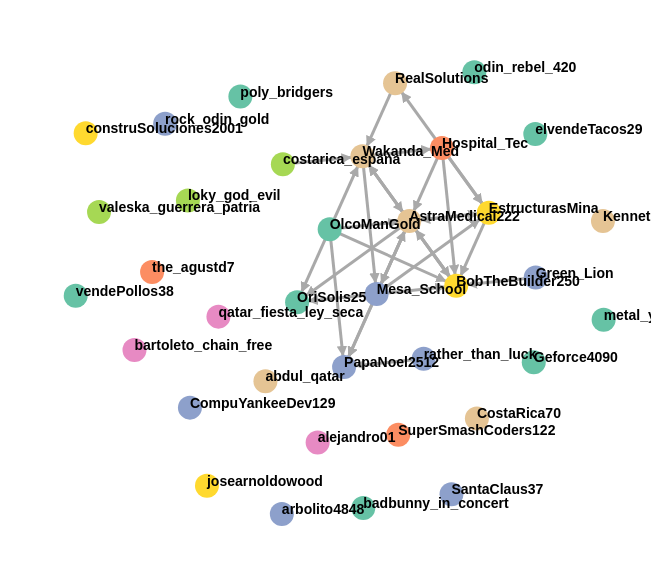
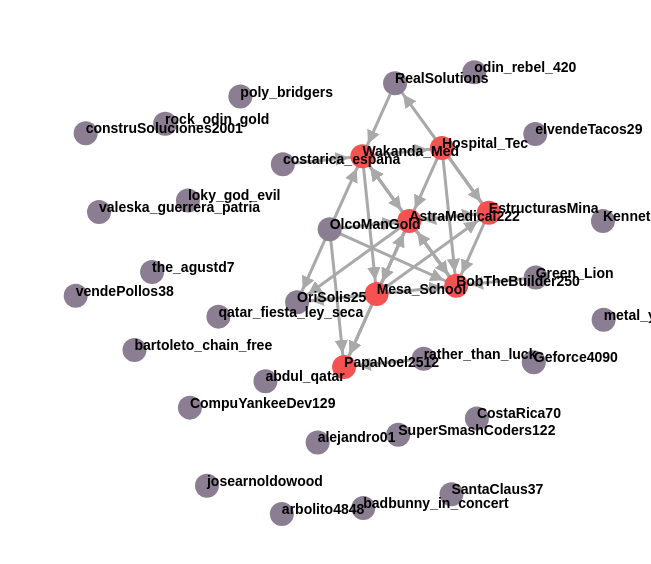
Before and after one commit to EduardoGC715/Caso_5_ED, a plain HTML site: page Output/index.html in a window 1280 px wide. Shown: the part 262-826 px from the top of the page, without its empty margins (629-1280 px from the left). Drawn offline with nearby package versions, Linux system fonts and the light colour scheme.

Commit message:
Implementado HTML de cadenas de valor

```diff
--- a/Output/index.html
+++ b/Output/index.html
@@ -18,42 +18,42 @@
 
     var graphData = {
         nodes: [
-            { name: "alejandro01", offer: "Ofrezco casa en la playa con vistas al mar", demand: "", postdate: "24/07/2024", colorID: "3"},
-            { name: "Geforce4090", offer: "Vendemos tarjetas gráficas de la marca Nvidia a un precio razonable. Son dirigidas para jugar video juegos en la computadora y son los componentes más poderosos del mercado.", demand: "Video juegos con una calidad de gráficos muy alta para aprovechar el poder que ofrecen las tarjetas gráficas Nvidia.", postdate: "24/07/2024", colorID: "0"},
-            { name: "CostaRica70", offer: "", demand: "Necesitamos una fuente de entretenimiento, ya sea de música, conciertos, video juegos, o deportes, para consolar y entretener a una nación decepcionada y en duelo.", postdate: "24/07/2024", colorID: "6"},
-            { name: "abdul_qatar", offer: "comida a domicilio, seguimos dietas, productos orgánicos, planes semanales y mensuales", demand: "pollo, vegetales, carne, legumbres, cerdo, arroz, frijoles, platano", postdate: "24/07/2024", colorID: "6"},
-            { name: "costarica_espana", offer: "disenadores y programadores en muchos lenguajes de programacion, sin experiencia pero programan bonito.", demand: "entrenadores de futbol para ver si los programadores crean una nueva seleccion.", postdate: "24/07/2024", colorID: "4"},
-            { name: "valeska_guerrera_patria", offer: " ", demand: "necesito martillos vikingos programables con python o java para crear un ejercito y conquistar todos los planteas del sistema solar. ", postdate: "24/07/2024", colorID: "4"},
-            { name: "rather_than_luck", offer: "abonos, herramientas, piedras para el jardin a precios competitivos, atendemos en todo el país. productos 100% orgánicos.", demand: "mallas metálicas, cedazos, cuerdas y servicios de transporte como camiones", postdate: "24/07/2024", colorID: "2"},
-            { name: "loky_god_evil", offer: "deportes de ataque y defensa como futbol, competencias y conquista de planetas.", demand: "martillos vikingos con super poderes, de cualquier tamaño, parecidos a los de mi hermano.", postdate: "24/07/2024", colorID: "4"},
-            { name: "bartoleto_chain_free", offer: "entrenamientos en futbol, tenis, natacion en nuestro sport center. precios por hora y por mes.", demand: "implementos deportivos de alta calidad, mantenimiento de jardines y martillos vikingos. ", postdate: "24/07/2024", colorID: "3"},
-            { name: "qatar_fiesta_ley_seca", offer: "decoración y diseño de jardínes de lujo. vamos a cualquier parte del país, usamos zacate, piedra, flores y plantas endémicas. ", demand: "ando en busca de abono organico especialmente enriquecido con cuita de gallina y aves similares", postdate: "24/07/2024", colorID: "3"},
-            { name: "odin_rebel_420", offer: "fabrico martillos de dioses vikingos XL, XXL y más. Útiles para paredes, ladrones, casos, enderezar carros, romper piedra y arreglar código programado hecho en cobol. ", demand: " ", postdate: "24/07/2024", colorID: "0"},
-            { name: "OriSolis25", offer: "Tengo un salon de eventos donde se pueden realizar conciertos a todo volumen y llenos de gente, especialmente de regueton.", demand: "Necesito programadores para desarrollar una aplicacion para vender tiquetes y tambien necesito proveedores de comida, como tacos, pollo, y hamburguesas", postdate: "24/07/2024", colorID: "0"},
-            { name: "poly_bridgers", offer: "Somos una empresa constructora de puentes hechos con materiales de calidad. Hemos construido puentes en ciudades como Lóndres, San Francisco, Tokyo y San José.", demand: "Necesitamos materiales de construcción de alta calidad para construir nuestros puentes.", postdate: "24/07/2024", colorID: "0"},
-            { name: "Green_Lion", offer: "Vendemos botellas hechas de un material a base de bambú, por lo que son amigables con el ambiente. Las botellas son biodegradables y se podrían usar para tomar agua, café, jugo y más.", demand: "Necesitamos un servicio de envíos rápidos para que nuestros clientes reciban sus botellas el mismo día que las compran.", postdate: "24/07/2024", colorID: "2"},
-            { name: "SuperSmashCoders122", offer: "Desarrollamos video juegos extremadamente divertidos que ofrecen cientas de horas de entretenimiento. Los jugadores pueden jugar en línea o localmente.", demand: "Buscamos un compositor de música que pueda trabajar con diferentes géneros musicales para que componga la música de nuestros juegos.", postdate: "24/07/2024", colorID: "1"},
-            { name: "PapaNoel2512", offer: "Brindamos un servicio de recepción y envíos de paquetes a una escala mundial. El tiempo estimado de envío es de una noche hasta un día completo gracias a nuestros vehículos de gran velocidad.", demand: "Necesitamos muchos arbolitos de pino para decorar nuestro almacén de productos para la época navideña. Se prefieren buenos precios.", postdate: "24/07/2024", colorID: "2"},
-            { name: "SantaClaus37", offer: "Brindamos", demand: "un", postdate: "24/07/2024", colorID: "2"},
-            { name: "the_agustd7", offer: "composicion de letras y beats de diferentes generos musicales", demand: "artistas musicales talentosos con facilidad de adaptarse facilmente a un proyecto musical", postdate: "24/07/2024", colorID: "1"},
-            { name: "Kenneth483883", offer: "vendo", demand: "", postdate: "24/07/2024", colorID: "6"},
-            { name: "arbolito4848", offer: "se vende arbolitos de pino a buen precio", demand: "", postdate: "24/07/2024", colorID: "2"},
-            { name: "BobTheBuilder250", offer: "Vendemos materiales para la construcción de edificios, casas y proyectos de la más alta calidad. Adicionalmente, tenemos un gran equipo de ingenieros civiles con mucha experiencia en el desarrollo de infraestructura pública.", demand: "Ocupo una institución educativa para mis hijos, quienes poseen gran talento para las áreas STEM, y quienes desean ser futuros ingenieros.", postdate: "24/07/2024", colorID: "5"},
-            { name: "OlcoManGold", offer: "Me desempeño como programador y desarrollador de software. Tengo mucha experiencia tras trabajar once años en la industria. Soy experto en lenguajes como Python y me especializo en el desarrollo del firmware para dispositivos", demand: "Soy aficionado a la gastronomía mexicana, por lo que necesito poder almorzar tacos de pollo, ya sea asado, frito o al ajillo, todos los días y desde un punto de venta accesible.", postdate: "24/07/2024", colorID: "0"},
-            { name: "CompuYankeeDev129", offer: "Soy un ingeniero en computación con cuatro años de experiencia. He trabajado como programador en Python y Java en empresas desarrolladoras de software como RealSolutions.", demand: "Busco entretenimiento. Me gustaría asistir a un concierto de 2 horas con el estadio lleno de gente y no me preocupa la falta de complejidad armónica en los acordes ya que me gusta el reguetón.", postdate: "24/07/2024", colorID: "2"},
-            { name: "Mesa_School", offer: "Somos una institución educativa para niños y adolescentes talentosos que busca explotar su potencial intelectual desarrollando sus habilidades STEM para llegar a ser los futuros ingenieros en computación.", demand: "Necesitamos medicamentos para los estudiantes de la escuela, especialmente para los niños de primaria ya que las enfermedades respiratorias tienen una alta incidencia en la población estudiantil.", postdate: "24/07/2024", colorID: "2"},
-            { name: "AstraMedical222", offer: "Somos una empresa farmacéutica que desarrolla medicamentos para combatir enfermedades respiratorias para niños de escuela con factores de riesgo.", demand: "Necesitamos dispositivos médicos de alta tecnología y calidad para ayudarnos en nuestro trabajo de investigación de medicamentos para tratar enfermedades respiratorias infantiles.", postdate: "24/07/2024", colorID: "6"},
-            { name: "construSoluciones2001", offer: "Ofrecemos mano de obra y materiales para la construccion de su casa, edificio o proyect", demand: "Materiales de construccion de las mas alta claidad e ingenieros con experiencia", postdate: "24/07/2024", colorID: "5"},
-            { name: "RealSolutions", offer: "Somos una empresa desarrolladora de software. Contamos con un equipo de programadores con mucha experiencia y conocimientos en muchos lenguajes como Python. Nuestros ingenieros en computación pueden trabajar en todo tipo de dispositivos.", demand: "Necesitamos un edificio de oficinas para acomodar a nuestro equipo de cincuenta personas. Debe poder tener altas velocidades de Internet, ser moderno y tecnológico.", postdate: "24/07/2024", colorID: "6"},
-            { name: "EstructurasMina", offer: "Somos una empresa constructora que construye edificios de oficinas modernos y espaciosos. Nuestros edificios pueden acomodar la última tecnología fácilmente y están diseñados para tener altas velocidades de internet.", demand: "Un convenio con una institución de salud para atender a nuestros empleados que resulten lesionados por accidentes en el área laboral para que se recuperen rápidamente.", postdate: "24/07/2024", colorID: "5"},
-            { name: "Hospital_Tec", offer: "Somos una institución que brinda un servicio de alta calidad en el área de la salud. Nos especializamos en tratar lesiones provocadas por accidentes en el área de trabajo.", demand: "Necesitamos dispositivos médicos de alta calidad y tecnología, hechos de metales resistentes, para sacar radiografías de fracturas, resonancias magnéticas, y quirófanos.", postdate: "24/07/2024", colorID: "1"},
-            { name: "Wakanda_Med", offer: "Vendemos máquinas con fines médicos de alta tecnología y calidad, hechas de metales exóticos, para tratamientos de enfermedades o heridas fatales.", demand: "Necesitamos muchos programadores con mucha experiencia para desarrollar el software de nuestros dispositivos médicos", postdate: "24/07/2024", colorID: "6"},
-            { name: "vendePollos38", offer: "Se vende pollo asado, frito o al ajillo", demand: "carne de pollo de la más alta calidad y aceite", postdate: "24/07/2024", colorID: "0"},
-            { name: "elvendeTacos29", offer: "venta de tacos al estilo mexicano tradicional ", demand: "Verduras frescas de la más alta calidad y carne de res o cerdo", postdate: "24/07/2024", colorID: "0"},
-            { name: "badbunny_in_concert", offer: "conciertos a estadio lleno de gente escuchando pum pum con el mismo acorde por 2 horas", demand: "transporte y seguridad en todos los paises que visita y mucha fiesta tambien", postdate: "24/07/2024", colorID: "0"},
-            { name: "rock_odin_gold", offer: "soy programador python con experiencia", demand: "", postdate: "24/07/2024", colorID: "2"},
-            { name: "metal_year_2000", offer: "", demand: "requiero de 5 ingenieros en computación con 8 años de experiencia, conocimientos en python.", postdate: "24/07/2024", colorID: "0"},
-            { name: "josearnoldowood", offer: "esta es la oferta", demand: "esta es la demanda", postdate: "24/07/2024", colorID: "5"},
+            { name: "alejandro01", offer: "Ofrezco casa en la playa con vistas al mar", demand: "", postdate: "25/08/2023", colorID: "0"},
+            { name: "Geforce4090", offer: "Vendemos tarjetas gráficas de la marca Nvidia a un precio razonable. Son dirigidas para jugar video juegos en la computadora y son los componentes más poderosos del mercado.", demand: "Video juegos con una calidad de gráficos muy alta para aprovechar el poder que ofrecen las tarjetas gráficas Nvidia.", postdate: "25/08/2023", colorID: "0"},
+            { name: "CostaRica70", offer: "", demand: "Necesitamos una fuente de entretenimiento, ya sea de música, conciertos, video juegos, o deportes, para consolar y entretener a una nación decepcionada y en duelo.", postdate: "25/08/2023", colorID: "0"},
+            { name: "abdul_qatar", offer: "comida a domicilio, seguimos dietas, productos orgánicos, planes semanales y mensuales", demand: "pollo, vegetales, carne, legumbres, cerdo, arroz, frijoles, platano", postdate: "25/08/2023", colorID: "0"},
+            { name: "costarica_espana", offer: "disenadores y programadores en muchos lenguajes de programacion, sin experiencia pero programan bonito.", demand: "entrenadores de futbol para ver si los programadores crean una nueva seleccion.", postdate: "25/08/2023", colorID: "0"},
+            { name: "valeska_guerrera_patria", offer: " ", demand: "necesito martillos vikingos programables con python o java para crear un ejercito y conquistar todos los planteas del sistema solar. ", postdate: "25/08/2023", colorID: "0"},
+            { name: "rather_than_luck", offer: "abonos, herramientas, piedras para el jardin a precios competitivos, atendemos en todo el país. productos 100% orgánicos.", demand: "mallas metálicas, cedazos, cuerdas y servicios de transporte como camiones", postdate: "25/08/2023", colorID: "0"},
+            { name: "loky_god_evil", offer: "deportes de ataque y defensa como futbol, competencias y conquista de planetas.", demand: "martillos vikingos con super poderes, de cualquier tamaño, parecidos a los de mi hermano.", postdate: "25/08/2023", colorID: "0"},
+            { name: "bartoleto_chain_free", offer: "entrenamientos en futbol, tenis, natacion en nuestro sport center. precios por hora y por mes.", demand: "implementos deportivos de alta calidad, mantenimiento de jardines y martillos vikingos. ", postdate: "25/08/2023", colorID: "0"},
+            { name: "qatar_fiesta_ley_seca", offer: "decoración y diseño de jardínes de lujo. vamos a cualquier parte del país, usamos zacate, piedra, flores y plantas endémicas. ", demand: "ando en busca de abono organico especialmente enriquecido con cuita de gallina y aves similares", postdate: "25/08/2023", colorID: "0"},
+            { name: "odin_rebel_420", offer: "fabrico martillos de dioses vikingos XL, XXL y más. Útiles para paredes, ladrones, casos, enderezar carros, romper piedra y arreglar código programado hecho en cobol. ", demand: " ", postdate: "25/08/2023", colorID: "0"},
+            { name: "OriSolis25", offer: "Tengo un salon de eventos donde se pueden realizar conciertos a todo volumen y llenos de gente, especialmente de regueton.", demand: "Necesito programadores para desarrollar una aplicacion para vender tiquetes y tambien necesito proveedores de comida, como tacos, pollo, y hamburguesas", postdate: "25/08/2023", colorID: "0"},
+            { name: "poly_bridgers", offer: "Somos una empresa constructora de puentes hechos con materiales de calidad. Hemos construido puentes en ciudades como Lóndres, San Francisco, Tokyo y San José.", demand: "Necesitamos materiales de construcción de alta calidad para construir nuestros puentes.", postdate: "25/08/2023", colorID: "0"},
+            { name: "Green_Lion", offer: "Vendemos botellas hechas de un material a base de bambú, por lo que son amigables con el ambiente. Las botellas son biodegradables y se podrían usar para tomar agua, café, jugo y más.", demand: "Necesitamos un servicio de envíos rápidos para que nuestros clientes reciban sus botellas el mismo día que las compran.", postdate: "25/08/2023", colorID: "0"},
+            { name: "SuperSmashCoders122", offer: "Desarrollamos video juegos extremadamente divertidos que ofrecen cientas de horas de entretenimiento. Los jugadores pueden jugar en línea o localmente.", demand: "Buscamos un compositor de música que pueda trabajar con diferentes géneros musicales para que componga la música de nuestros juegos.", postdate: "25/08/2023", colorID: "0"},
+            { name: "PapaNoel2512", offer: "Brindamos un servicio de recepción y envíos de paquetes a una escala mundial. El tiempo estimado de envío es de una noche hasta un día completo gracias a nuestros vehículos de gran velocidad.", demand: "Necesitamos muchos arbolitos de pino para decorar nuestro almacén de productos para la época navideña. Se prefieren buenos precios.", postdate: "25/08/2023", colorID: "1"},
+            { name: "SantaClaus37", offer: "Brindamos", demand: "un", postdate: "25/08/2023", colorID: "0"},
+            { name: "the_agustd7", offer: "composicion de letras y beats de diferentes generos musicales", demand: "artistas musicales talentosos con facilidad de adaptarse facilmente a un proyecto musical", postdate: "25/08/2023", colorID: "0"},
+            { name: "Kenneth483883", offer: "vendo", demand: "", postdate: "25/08/2023", colorID: "0"},
+            { name: "arbolito4848", offer: "se vende arbolitos de pino a buen precio", demand: "", postdate: "25/08/2023", colorID: "0"},
+            { name: "BobTheBuilder250", offer: "Vendemos materiales para la construcción de edificios, casas y proyectos de la más alta calidad. Adicionalmente, tenemos un gran equipo de ingenieros civiles con mucha experiencia en el desarrollo de infraestructura pública.", demand: "Ocupo una institución educativa para mis hijos, quienes poseen gran talento para las áreas STEM, y quienes desean ser futuros ingenieros.", postdate: "25/08/2023", colorID: "1"},
+            { name: "OlcoManGold", offer: "Me desempeño como programador y desarrollador de software. Tengo mucha experiencia tras trabajar once años en la industria. Soy experto en lenguajes como Python y me especializo en el desarrollo del firmware para dispositivos", demand: "Soy aficionado a la gastronomía mexicana, por lo que necesito poder almorzar tacos de pollo, ya sea asado, frito o al ajillo, todos los días y desde un punto de venta accesible.", postdate: "25/08/2023", colorID: "0"},
+            { name: "CompuYankeeDev129", offer: "Soy un ingeniero en computación con cuatro años de experiencia. He trabajado como programador en Python y Java en empresas desarrolladoras de software como RealSolutions.", demand: "Busco entretenimiento. Me gustaría asistir a un concierto de 2 horas con el estadio lleno de gente y no me preocupa la falta de complejidad armónica en los acordes ya que me gusta el reguetón.", postdate: "25/08/2023", colorID: "0"},
+            { name: "Mesa_School", offer: "Somos una institución educativa para niños y adolescentes talentosos que busca explotar su potencial intelectual desarrollando sus habilidades STEM para llegar a ser los futuros ingenieros en computación.", demand: "Necesitamos medicamentos para los estudiantes de la escuela, especialmente para los niños de primaria ya que las enfermedades respiratorias tienen una alta incidencia en la población estudiantil.", postdate: "25/08/2023", colorID: "1"},
+            { name: "AstraMedical222", offer: "Somos una empresa farmacéutica que desarrolla medicamentos para combatir enfermedades respiratorias para niños de escuela con factores de riesgo.", demand: "Necesitamos dispositivos médicos de alta tecnología y calidad para ayudarnos en nuestro trabajo de investigación de medicamentos para tratar enfermedades respiratorias infantiles.", postdate: "25/08/2023", colorID: "1"},
+            { name: "construSoluciones2001", offer: "Ofrecemos mano de obra y materiales para la construccion de su casa, edificio o proyect", demand: "Materiales de construccion de las mas alta claidad e ingenieros con experiencia", postdate: "25/08/2023", colorID: "0"},
+            { name: "RealSolutions", offer: "Somos una empresa desarrolladora de software. Contamos con un equipo de programadores con mucha experiencia y conocimientos en muchos lenguajes como Python. Nuestros ingenieros en computación pueden trabajar en todo tipo de dispositivos.", demand: "Necesitamos un edificio de oficinas para acomodar a nuestro equipo de cincuenta personas. Debe poder tener altas velocidades de Internet, ser moderno y tecnológico.", postdate: "25/08/2023", colorID: "0"},
+            { name: "EstructurasMina", offer: "Somos una empresa constructora que construye edificios de oficinas modernos y espaciosos. Nuestros edificios pueden acomodar la última tecnología fácilmente y están diseñados para tener altas velocidades de internet.", demand: "Un convenio con una institución de salud para atender a nuestros empleados que resulten lesionados por accidentes en el área laboral para que se recuperen rápidamente.", postdate: "25/08/2023", colorID: "1"},
+            { name: "Hospital_Tec", offer: "Somos una institución que brinda un servicio de alta calidad en el área de la salud. Nos especializamos en tratar lesiones provocadas por accidentes en el área de trabajo.", demand: "Necesitamos dispositivos médicos de alta calidad y tecnología, hechos de metales resistentes, para sacar radiografías de fracturas, resonancias magnéticas, y quirófanos.", postdate: "25/08/2023", colorID: "1"},
+            { name: "Wakanda_Med", offer: "Vendemos máquinas con fines médicos de alta tecnología y calidad, hechas de metales exóticos, para tratamientos de enfermedades o heridas fatales.", demand: "Necesitamos muchos programadores con mucha experiencia para desarrollar el software de nuestros dispositivos médicos", postdate: "25/08/2023", colorID: "1"},
+            { name: "vendePollos38", offer: "Se vende pollo asado, frito o al ajillo", demand: "carne de pollo de la más alta calidad y aceite", postdate: "25/08/2023", colorID: "0"},
+            { name: "elvendeTacos29", offer: "venta de tacos al estilo mexicano tradicional ", demand: "Verduras frescas de la más alta calidad y carne de res o cerdo", postdate: "25/08/2023", colorID: "0"},
+            { name: "badbunny_in_concert", offer: "conciertos a estadio lleno de gente escuchando pum pum con el mismo acorde por 2 horas", demand: "transporte y seguridad en todos los paises que visita y mucha fiesta tambien", postdate: "25/08/2023", colorID: "0"},
+            { name: "rock_odin_gold", offer: "soy programador python con experiencia", demand: "", postdate: "25/08/2023", colorID: "0"},
+            { name: "metal_year_2000", offer: "", demand: "requiero de 5 ingenieros en computación con 8 años de experiencia, conocimientos en python.", postdate: "25/08/2023", colorID: "0"},
+            { name: "josearnoldowood", offer: "esta es la oferta", demand: "esta es la demanda", postdate: "25/08/2023", colorID: "0"},
         ],
         links: [
             { source: "costarica_espana", target: "Wakanda_Med", weight: "9"},
@@ -126,15 +126,15 @@
         .attr('id', 'mark-end-arrow')
         .attr('viewBox', '0 -5 10 10')
         .attr('refX', 20)
-        .attr('markerWidth', 3.5)
-        .attr('markerHeight', 3.5)
+        .attr('markerWidth', 4.5)
+        .attr('markerHeight', 4.5)
         .attr('orient', 'auto')
         .append('svg:path')
         .attr('d', 'M0,-5L10,0L0,5')
         .style("fill", "darkgrey");
 
     let color = [
-        "#66c2a5", "#fc8d62", "#8da0cb", "#e78ac3", "#a6d854", "#ffd92f", "#e5c494", "#b3b3b3",
+        "#8b7d92", "#f75252",
     ];
 
     var nodes = svg
```
Also changed, not shown: templates/html_template.txt, 2 other files.
